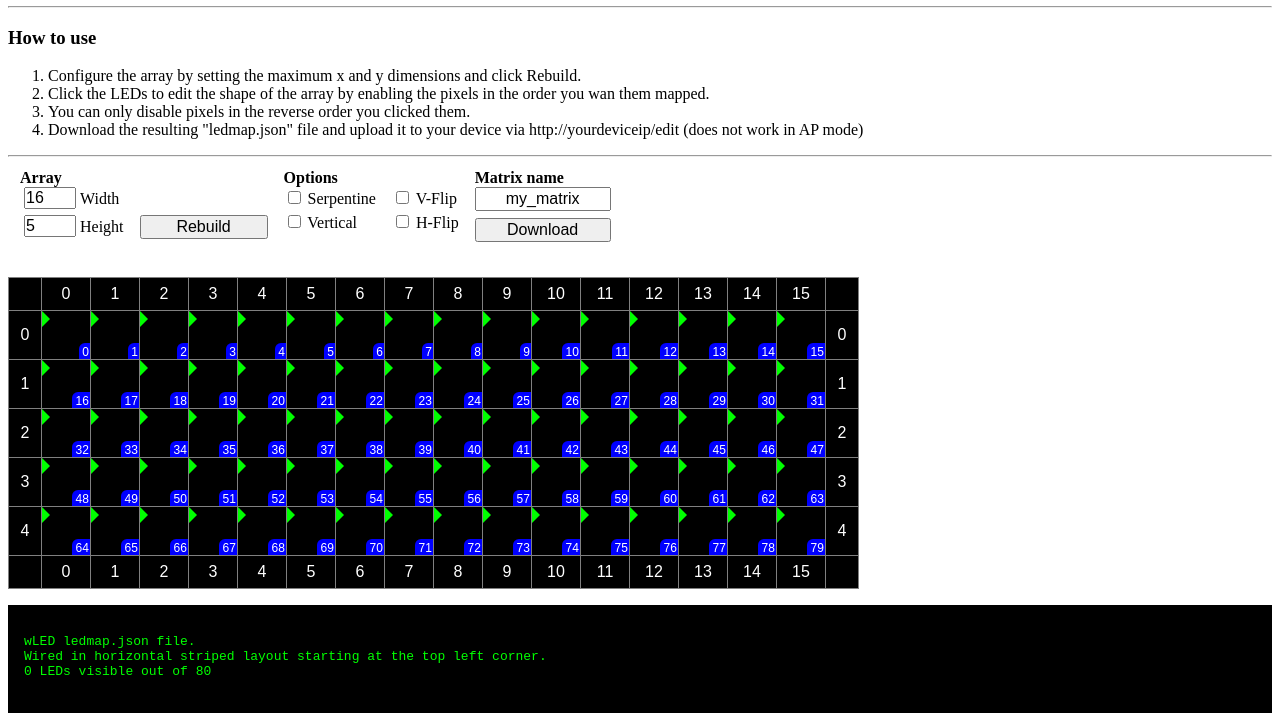
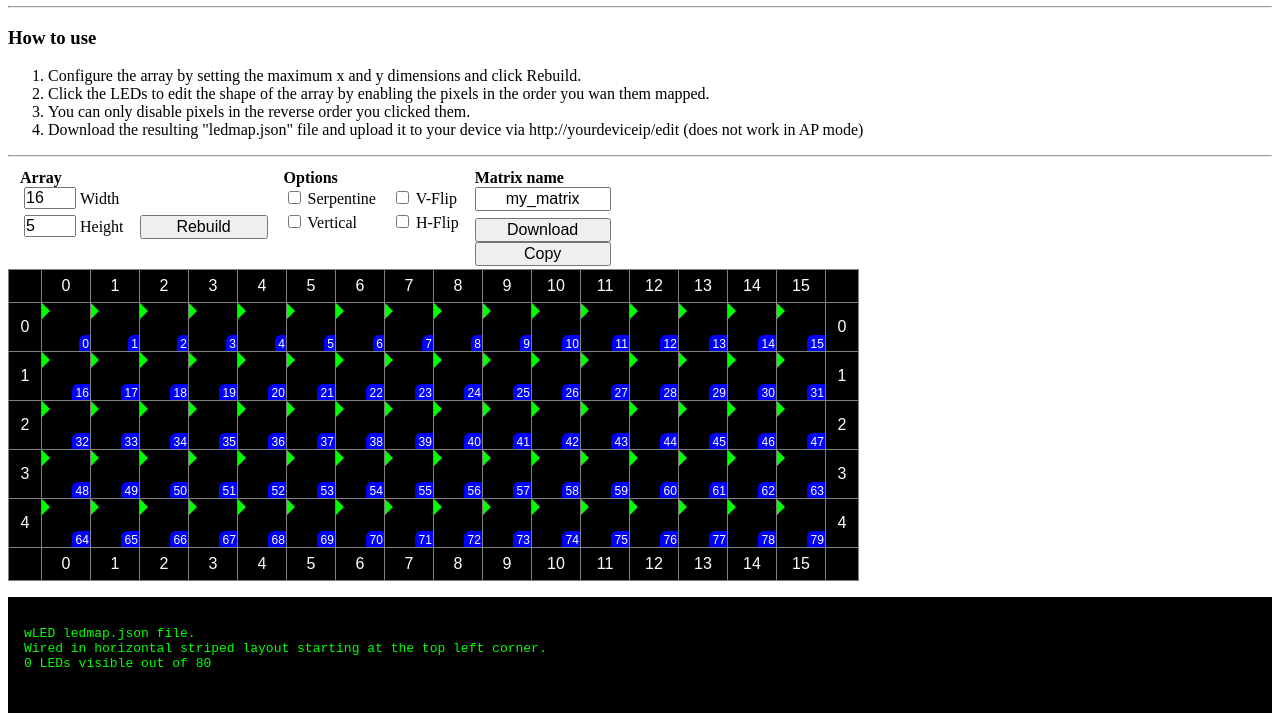
Before and after one commit to Intrinsically-Sublime/WLED-Arbitrary-Path-Ledmap.json-Generator, a plain HTML site: page index.html in a window 1280 px wide. Shown: the part 87-800 px from the top of the page. Drawn offline with Linux system fonts and the light colour scheme.

Commit message:
Add copy to clipboard function

```diff
--- a/XYmapper.css
+++ b/XYmapper.css
@@ -131,7 +131,6 @@
 .controls {
   font-size: 1em;
   margin-bottom: 0.25em;
-  height: 6em;
 
 }
 
@@ -139,6 +138,7 @@
   float: left;
   padding-left: 0.5em;
   margin: 0.25em;
+  height: 6em;
 }
 
 .ledGrid {
--- a/XYmapper.js
+++ b/XYmapper.js
@@ -29,6 +29,12 @@ function download(){
     a.download = "ledmap.json";
     a.href = "data:text/html," + document.getElementById("result").innerText; // Grab the HTML
     a.click(); // Trigger a click on the element
+}
+
+function copyOutput(){
+  var result = document.getElementById("result").innerText;
+  navigator.clipboard.writeText(result);
+  alert('Copied ' + matrixName + 'to clipboard');
 }
 
 function serpentineLayout(event) {
--- a/index.html
+++ b/index.html
@@ -67,7 +67,8 @@
           <label for="discardCHK"><b>Matrix name</b></label>
         <div class="buildBox">
           <input class="nameBox" id="matrixName" type="text" name="matrixName" value="my_matrix"/><br>
-          <button class="button" id="downloadFile" onclick="download()">Download</button>
+          <button class="button" id="downloadFile" onclick="download()">Download</button><br>
+          <button class="button" id="copyResults" onclick="copyOutput()">Copy</button>
         </div>
       </div>
     </div>
```
